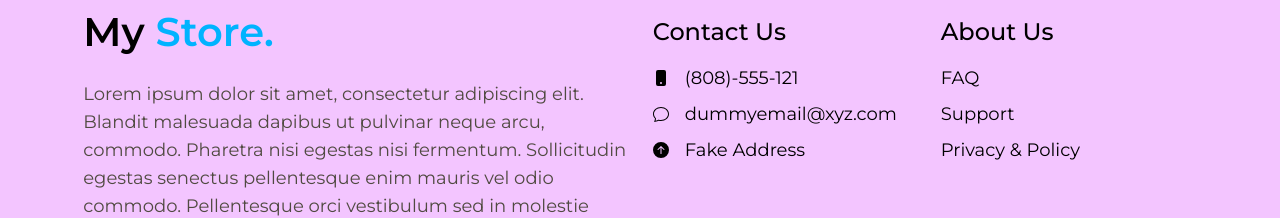
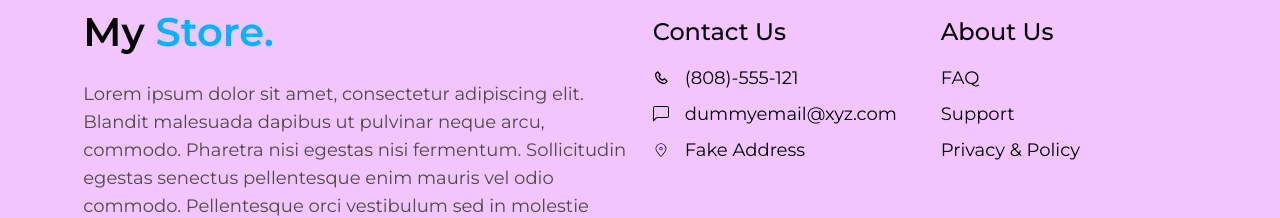
Before and after one commit to gift56/fitness_shop, a React (Vite) app: page / in a window 1280 px wide. Shown: the part 4407-4625 px from the top of the page. Built offline with nearby package versions, Linux system fonts and the light colour scheme.

Commit message:
now i am done with darkk mode

```diff
--- a/src/components/Footer.jsx
+++ b/src/components/Footer.jsx
@@ -1,11 +1,9 @@
 import React from "react";
 import { motion } from "framer-motion";
-import {
-  BsChat,
-  BsFillArrowUpCircleFill,
-  BsFillPhoneFill,
-} from "react-icons/bs";
 import { Link } from "react-scroll";
+import { BiPhone } from "react-icons/bi";
+import { CiLocationOn } from "react-icons/ci";
+import { BsChatLeft } from "react-icons/bs";
 
 const Footer = () => {
   const footerRows = [
@@ -13,15 +11,15 @@ const Footer = () => {
       title: "Contact Us",
       links: [
         {
-          icon: <BsFillPhoneFill />,
+          icon: <BiPhone />,
           detail: "(808)-555-121",
         },
         {
-          icon: <BsChat />,
+          icon: <BsChatLeft />,
           detail: "dummyemail@xyz.com",
         },
         {
-          icon: <BsFillArrowUpCircleFill />,
+          icon: <CiLocationOn />,
           detail: "Fake Address",
         },
       ],
```
